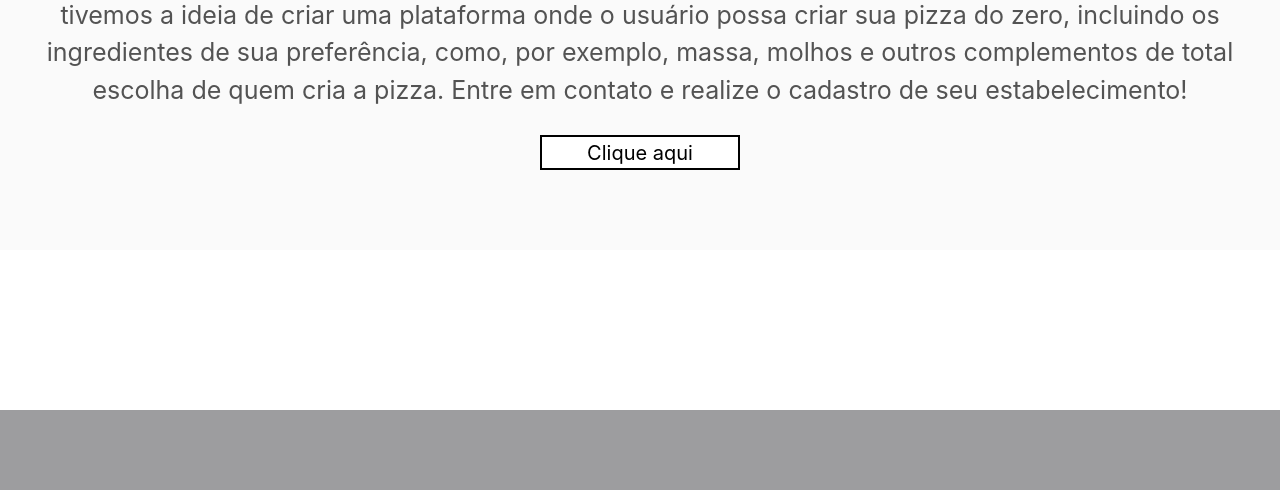
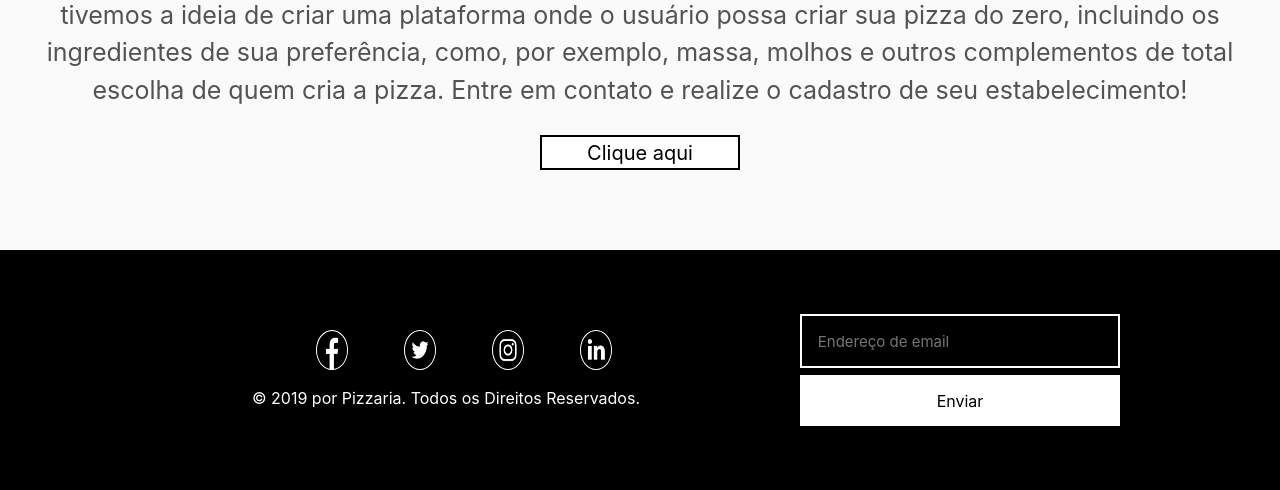
Before and after one commit to Cleitoncampos23/Portfolio-demoday-pizza, a Django app: page / in a window 1280 px wide. Shown: the part 3006-3496 px from the top of the page. Before the commit the page ends 3416 px from the top, so only its background shows below. Run offline with Django 3.2, Linux system fonts and the light colour scheme; some libraries are stand-ins or nearby versions.

Commit message:
finalizar footer, corrigir bug da barra de rolagem

```diff
--- a/app/static/css/style.css
+++ b/app/static/css/style.css
@@ -6,6 +6,7 @@
 body {
     margin: 0;
     display: grid;
+
     grid-template-areas:'navbar navbar navbar navbar'
                         'header header header header'
                         'aside aside aside aside'
@@ -13,7 +14,7 @@ body {
                         'section section section section'
                         'footer footer footer footer';
 
-    grid-template-rows: 12vh 110vh 90vh 105vh 90vh 20vh;
+    grid-template-rows: 12vh 110vh 90vh 105vh 90vh 30vh;
     grid-template-columns: 1fr 2fr 1fr 1fr;
 }
 
@@ -24,6 +25,7 @@ body {
     display: flex;
     justify-content: space-around;
     align-items: center;
+
 }
 
 .navbar a {
@@ -43,6 +45,7 @@ body {
 
 header {
     grid-area: header;
+
 }
 
 #bg_gif{
@@ -63,6 +66,7 @@ header {
     align-items: center;
     background-color: rgba(0, 0, 0, 0.438);
     background-repeat: no-repeat;
+
 }
 
 #TextoHeader {
@@ -75,6 +79,7 @@ header {
     color: white;
     font-family: sans-serif;
     font-weight: bold;
+
 }
 
 #formdiv {
@@ -88,6 +93,7 @@ header {
     border-top: 10px solid #c50000e0;
     border-block-end: 10px solid#c50000e0;
     position: relative;
+
 }
 
 #formdiv form {
@@ -97,6 +103,7 @@ header {
     justify-content: center;
     align-items: center;
     flex-direction: column;
+
 }
 
 #formdiv form label {
@@ -149,6 +156,7 @@ aside {
     justify-content: space-between;
     align-content: center;
     border-top: 10px solid black;
+    overflow: hidden; /* server para tirar o estouro da barra de rolagem*/
 }
 
 #div-cliente {
@@ -321,39 +329,60 @@ section {
     cursor: pointer;
 }
 
-footer{
+/* aqui começa o footer */
+#footer{
     grid-area: footer;
+    width: 100%;
+    background-color: black;
+    display: flex;
+    justify-content: space-around;
+    align-items: center;
+
 }
 
 #iconeFooter {
-    width: 40%;
+    width: 50%;
     height: 100%;
-    background-color: red;
+    /* background-color: red; */
     display: flex;
+    align-items: flex-end;
     justify-content: center;
-    align-items: center;
+    flex-direction: column;
+    color: white;
 }
 .redonda {
-    width: 40%;
-    height: 25%;
-    background: blue;
+    width: 9%;
+    height: 55%;
+    background: white;
+    border-radius: 100%;
+    border: solid 1px white;
+}
+
+.redonda img {
+    width: 100%;
+    height: 100%;
+
 }
 
 #iconeFooter #icon {
-    width: 50%;
+    width: 55%;
     height: 30%;
-    background-color: gray;
+     /* background-color: gray;  */
+    display: flex;
+    justify-content: space-around;
+    align-items: center;
+
 }
 
-#iconeFooter #icon img {
+/* #iconeFooter #icon img {
     width: 10%;
     height: 10%;
-}
+} */
 
 #footerForm {
-    width: 30%;
-    height: 80%;
-    background-color: red;
+    width: 50%;
+    height: 100%;
+    /* background-color: red; */
     display: flex;
     justify-content: space-around;
     align-items: center;
@@ -361,7 +390,9 @@ footer{
 }
 
 #footerForm form {
-    height: 80%;
+    height: 50%;
+    width: 100%;
+    /* background-color: aqua; */
     display: flex;
     justify-content: space-around;
     align-items: center;
@@ -369,20 +400,23 @@ footer{
 }
 
 #footerForm form input {
-    width: 170%;
-    height: 43%;
-    border: none;
+    width: 50%;
+    height: 45%;
     border: 2px solid white;
     background-color: black;
+
 }
 
 #footerForm form input::placeholder {
     padding-left: 5%;
-    font-size: 14px;
+    font-size: 15px;
 }
 
 #footerForm form button {
-    width: 170%;
+    width: 50%;
     height: 43%;
     border: none;
+    background: white;
 }
+
+/* aqui termina o footer */
--- a/app/templates/index.html
+++ b/app/templates/index.html
@@ -147,22 +147,27 @@
         </div>
     </section>
 
-    <!-- <a name="contato">
+     <!-- <a name="contato">  -->
 
-        <footer>
+        <footer id="footer">
             <div id="iconeFooter">
                 <div id="icon">
                     <div class="redonda">
-
+                             <img src="../static/img/facebook-circular-logo.png" alt="" srcset="">
                     </div>
                     <div class="redonda">
-
+                            <img src="../static/img/twitter-logo-button.png" alt="" srcset="">
                     </div>
                     <div class="redonda">
-
+                            <img src="../static/img/instagram.png" alt="" srcset="">
+                    </div>
+                    <div class="redonda">
+                            <img src="../static/img/linkedin.png" alt="" srcset="">
                     </div>
                 </div>
+                <p>&copy; 2019 por Pizzaria.  Todos os Direitos Reservados.</p>
             </div>
+
             <div id="footerForm">
                 <form action="">
                     <input type="email" name="email" placeholder="Endereço de email">
@@ -170,12 +175,9 @@
                     <button>Enviar</button>
                 </form>
 
-
             </div>
 
-        </footer> -->
-
-
+        </footer>
 </body>
 
 </html>
```
Also changed, not shown: app/static/img/facebook-circular-logo.png (added), app/static/img/instagram.png (added), app/static/img/linkedin.png (added), app/static/img/twitter-logo-button.png (added).
